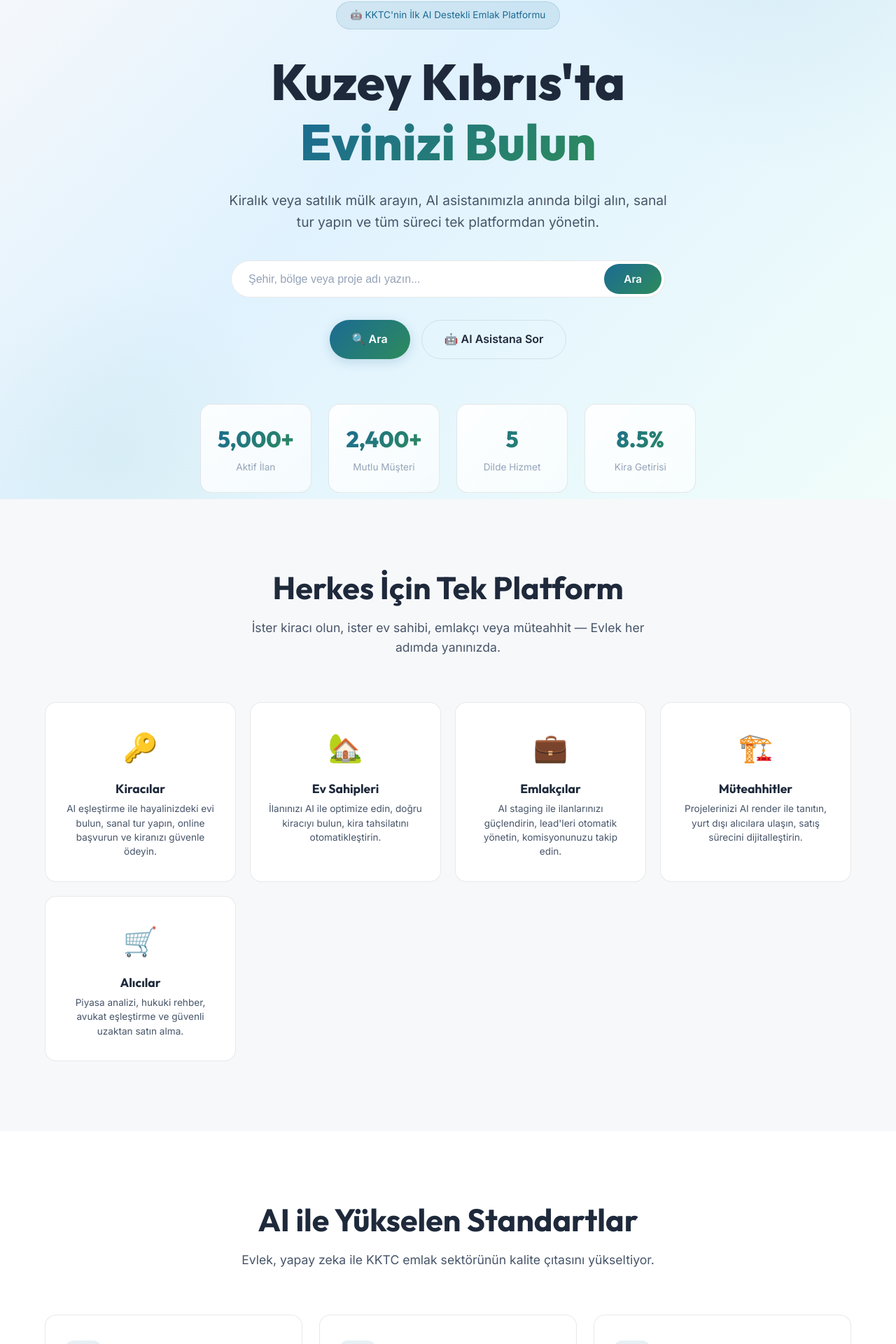
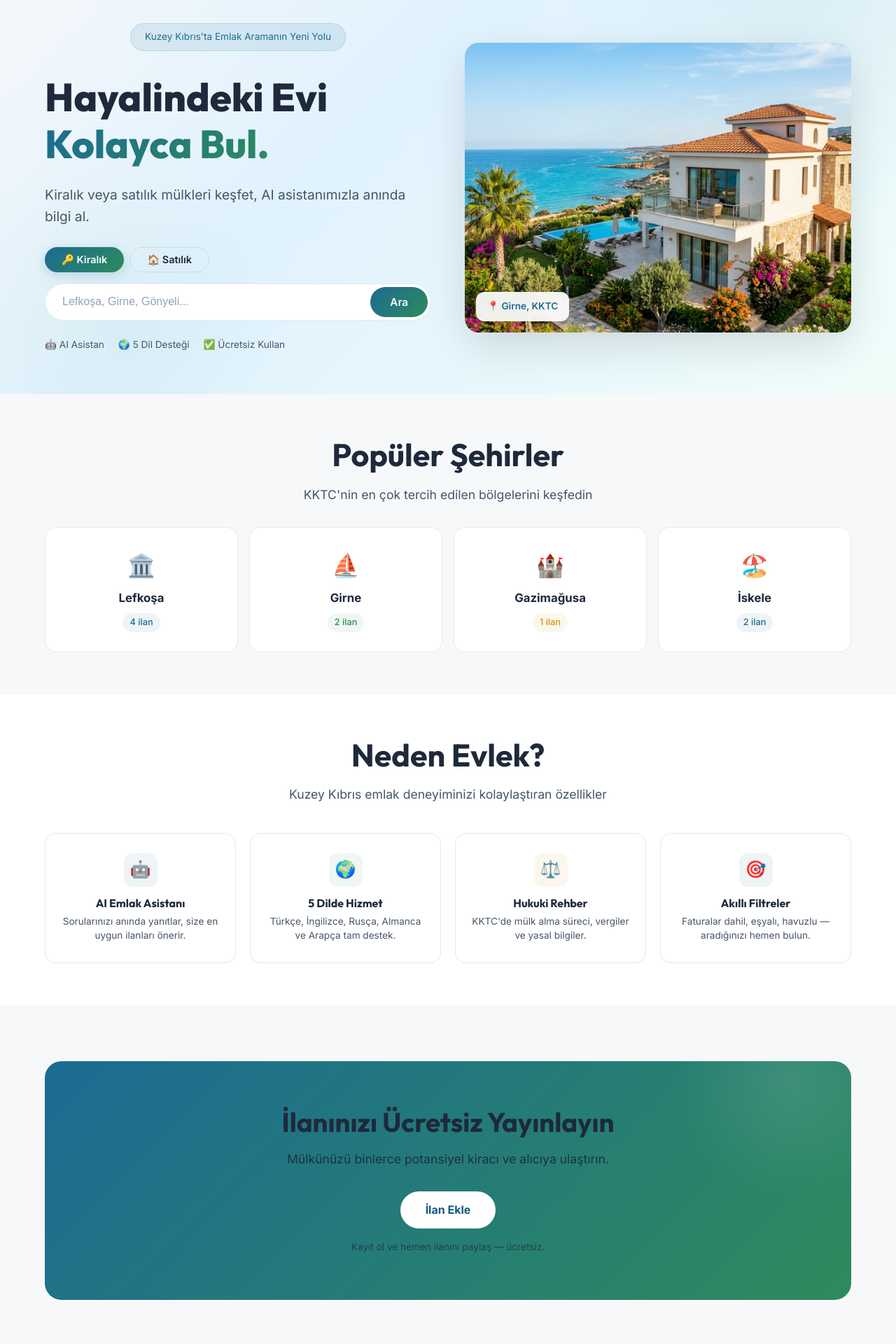
Before and after one commit to odinsondede/cyprusnest, a Next.js app: page / in a window 1280 px wide. Shown: the part 87-2007 px from the top of the page at 70% size. Built offline with nearby package versions, Linux system fonts and the light colour scheme; no server answers.

Commit message:
Faz 6b: Homepage yeniden tasarim - split hero, sehir kartlari, gercek sayilar

```diff
--- a/src/app/page.tsx
+++ b/src/app/page.tsx
@@ -7,139 +7,299 @@ import Navbar from '@/components/Navbar';
 
 export default function Home() {
   const [locale, setLocale] = useState<Locale>('tr');
+  const [listingType, setListingType] = useState<'rent' | 'sale'>('rent');
   const dir = locale === 'ar' ? 'rtl' : 'ltr';
+
+  const heroTexts = {
+    tr: {
+      tagline: 'Kuzey Kıbrıs\'ta Emlak Aramanın Yeni Yolu',
+      title: 'Hayalindeki Evi',
+      titleHighlight: 'Kolayca Bul.',
+      subtitle: 'Kiralık veya satılık mülkleri keşfet, AI asistanımızla anında bilgi al.',
+      rent: 'Kiralık',
+      sale: 'Satılık',
+      searchPlaceholder: 'Lefkoşa, Girne, Gönyeli...',
+      search: 'Ara',
+      trust1: 'AI Asistan',
+      trust2: '5 Dil Desteği',
+      trust3: 'Ücretsiz Kullan',
+      citiesTitle: 'Popüler Şehirler',
+      citiesSubtitle: 'KKTC\'nin en çok tercih edilen bölgelerini keşfedin',
+      whyTitle: 'Neden Evlek?',
+      whySubtitle: 'Kuzey Kıbrıs emlak deneyiminizi kolaylaştıran özellikler',
+      why1Title: 'AI Emlak Asistanı',
+      why1Desc: 'Sorularınızı anında yanıtlar, size en uygun ilanları önerir.',
+      why2Title: '5 Dilde Hizmet',
+      why2Desc: 'Türkçe, İngilizce, Rusça, Almanca ve Arapça tam destek.',
+      why3Title: 'Hukuki Rehber',
+      why3Desc: 'KKTC\'de mülk alma süreci, vergiler ve yasal bilgiler.',
+      why4Title: 'Akıllı Filtreler',
+      why4Desc: 'Faturalar dahil, eşyalı, havuzlu — aradığınızı hemen bulun.',
+      ctaTitle: 'İlanınızı Ücretsiz Yayınlayın',
+      ctaSubtitle: 'Mülkünüzü binlerce potansiyel kiracı ve alıcıya ulaştırın.',
+      ctaButton: 'İlan Ekle',
+      ctaNote: 'Kayıt ol ve hemen ilanını paylaş — ücretsiz.',
+    },
+    en: {
+      tagline: 'The New Way to Find Property in North Cyprus',
+      title: 'Find Your Dream',
+      titleHighlight: 'Home Easily.',
+      subtitle: 'Discover rental or sale properties, get instant info with our AI assistant.',
+      rent: 'Rent',
+      sale: 'Buy',
+      searchPlaceholder: 'Nicosia, Kyrenia, Gönyeli...',
+      search: 'Search',
+      trust1: 'AI Assistant',
+      trust2: '5 Languages',
+      trust3: 'Free to Use',
+      citiesTitle: 'Popular Cities',
+      citiesSubtitle: 'Explore the most popular areas of North Cyprus',
+      whyTitle: 'Why Evlek?',
+      whySubtitle: 'Features that simplify your North Cyprus property experience',
+      why1Title: 'AI Property Assistant',
+      why1Desc: 'Instant answers to your questions, personalized recommendations.',
+      why2Title: '5 Language Support',
+      why2Desc: 'Full support in Turkish, English, Russian, German and Arabic.',
+      why3Title: 'Legal Guide',
+      why3Desc: 'Property buying process, taxes and legal info in KKTC.',
+      why4Title: 'Smart Filters',
+      why4Desc: 'Bills included, furnished, pool — find exactly what you need.',
+      ctaTitle: 'List Your Property for Free',
+      ctaSubtitle: 'Reach thousands of potential tenants and buyers.',
+      ctaButton: 'Add Listing',
+      ctaNote: 'Sign up and share your listing — it\'s free.',
+    },
+  };
+
+  const txt = heroTexts[locale as 'tr' | 'en'] || heroTexts.en;
+
+  const cities = [
+    { name: locale === 'tr' ? 'Lefkoşa' : 'Nicosia', emoji: '🏛️', count: locale === 'tr' ? '4 ilan' : '4 listings', color: '#1B6B93' },
+    { name: locale === 'tr' ? 'Girne' : 'Kyrenia', emoji: '⛵', count: locale === 'tr' ? '2 ilan' : '2 listings', color: '#2D8B5C' },
+    { name: locale === 'tr' ? 'Gazimağusa' : 'Famagusta', emoji: '🏰', count: locale === 'tr' ? '1 ilan' : '1 listing', color: '#D4940A' },
+    { name: locale === 'tr' ? 'İskele' : 'Iskele', emoji: '🏖️', count: locale === 'tr' ? '2 ilan' : '2 listings', color: '#1B6B93' },
+  ];
 
   return (
     <div dir={dir}>
       <Navbar locale={locale} onLocaleChange={setLocale} activePage="home" />
 
-      {/* ========== HERO ========== */}
-      <section className="hero">
+      {/* ========== HERO — Split Layout ========== */}
+      <section className="hero" style={{ minHeight: 'auto', padding: '120px 0 60px' }}>
         <div className="container">
-          <div className="hero-badge">{t(locale, 'hero.badge')}</div>
+          <div style={{
+            display: 'grid',
+            gridTemplateColumns: '1fr 1fr',
+            gap: '48px',
+            alignItems: 'center',
+          }}>
+            {/* Left — Text */}
+            <div>
+              <div className="hero-badge">{txt.tagline}</div>
 
-          <h1 className="hero-title">
-            {t(locale, 'hero.title')}<br />
-            <span className="highlight">{t(locale, 'hero.titleHighlight')}</span>
-          </h1>
+              <h1 className="hero-title" style={{ textAlign: 'left', fontSize: 'clamp(2rem, 5vw, 3.5rem)' }}>
+                {txt.title}<br />
+                <span className="highlight">{txt.titleHighlight}</span>
+              </h1>
 
-          <p className="hero-subtitle">{t(locale, 'hero.subtitle')}</p>
+              <p className="hero-subtitle" style={{ textAlign: 'left', margin: '0 0 28px' }}>
+                {txt.subtitle}
+              </p>
 
-          <form className="hero-search" onSubmit={(e) => { e.preventDefault(); window.location.href = '/properties'; }}>
-            <input
-              type="text"
-              placeholder={t(locale, 'hero.searchPlaceholder')}
-            />
-            <button type="submit">{t(locale, 'hero.ctaSearch')}</button>
-          </form>
+              {/* Type Toggle */}
+              <div style={{ display: 'flex', gap: '8px', marginBottom: '16px' }}>
+                <button
+                  onClick={() => setListingType('rent')}
+                  className={`btn ${listingType === 'rent' ? 'btn-primary' : 'btn-outline'}`}
+                  style={{ borderRadius: '999px', padding: '8px 24px' }}
+                >
+                  🔑 {txt.rent}
+                </button>
+                <button
+                  onClick={() => setListingType('sale')}
+                  className={`btn ${listingType === 'sale' ? 'btn-primary' : 'btn-outline'}`}
+                  style={{ borderRadius: '999px', padding: '8px 24px' }}
+                >
+                  🏠 {txt.sale}
+                </button>
+              </div>
 
-          <div className="hero-actions">
-            <a href="/properties" className="btn btn-primary btn-lg">
-              🔍 {t(locale, 'hero.ctaSearch')}
-            </a>
-            <a href="/properties" className="btn btn-outline btn-lg">
-              🤖 {t(locale, 'hero.ctaChat')}
-            </a>
-          </div>
+              {/* Search */}
+              <form
+                className="hero-search"
+                style={{ margin: '0 0 24px', maxWidth: '100%' }}
+                onSubmit={(e) => {
+                  e.preventDefault();
+                  window.location.href = `/properties?type=${listingType}`;
+                }}
+              >
+                <input type="text" placeholder={txt.searchPlaceholder} />
+                <button type="submit">{txt.search}</button>
+              </form>
 
-          <div className="hero-stats">
-            <div className="hero-stat">
-              <div className="stat-value">5,000+</div>
-              <div className="stat-label">{t(locale, 'hero.stat1')}</div>
+              {/* Trust Signals */}
+              <div style={{
+                display: 'flex',
+                gap: '20px',
+                fontSize: '0.85rem',
+                color: 'var(--text-secondary)',
+                flexWrap: 'wrap',
+              }}>
+                <span>🤖 {txt.trust1}</span>
+                <span>🌍 {txt.trust2}</span>
+                <span>✅ {txt.trust3}</span>
+              </div>
             </div>
-            <div className="hero-stat">
-              <div className="stat-value">2,400+</div>
-              <div className="stat-label">{t(locale, 'hero.stat2')}</div>
-            </div>
-            <div className="hero-stat">
-              <div className="stat-value">5</div>
-              <div className="stat-label">{t(locale, 'hero.stat3')}</div>
-            </div>
-            <div className="hero-stat">
-              <div className="stat-value">8.5%</div>
-              <div className="stat-label">{t(locale, 'hero.stat4')}</div>
+
+            {/* Right — Hero Image */}
+            <div style={{
+              borderRadius: '20px',
+              overflow: 'hidden',
+              boxShadow: '0 20px 60px rgba(0,0,0,0.12)',
+              aspectRatio: '4/3',
+              position: 'relative',
+            }}>
+              <img
+                src="/hero-villa.png"
+                alt="North Cyprus Mediterranean Villa"
+                style={{
+                  width: '100%',
+                  height: '100%',
+                  objectFit: 'cover',
+                  display: 'block',
+                }}
+              />
+              <div style={{
+                position: 'absolute',
+                bottom: '16px',
+                left: '16px',
+                background: 'rgba(255,255,255,0.92)',
+                backdropFilter: 'blur(10px)',
+                borderRadius: '12px',
+                padding: '10px 16px',
+                fontSize: '0.85rem',
+                fontWeight: 600,
+                color: 'var(--primary)',
+                boxShadow: '0 4px 16px rgba(0,0,0,0.1)',
+              }}>
+                📍 {locale === 'tr' ? 'Girne, KKTC' : 'Kyrenia, KKTC'}
+              </div>
             </div>
           </div>
         </div>
       </section>
 
-      {/* ========== ROLES SECTION ========== */}
-      <section className="section" id="roles">
+      {/* ========== CITIES SECTION ========== */}
+      <section className="section" style={{ paddingTop: '60px', paddingBottom: '60px' }}>
         <div className="container">
-          <div className="section-header">
-            <h2 className="section-title">{t(locale, 'roles.title')}</h2>
-            <p className="section-subtitle">{t(locale, 'roles.subtitle')}</p>
+          <div className="section-header" style={{ marginBottom: '32px' }}>
+            <h2 className="section-title">{txt.citiesTitle}</h2>
+            <p className="section-subtitle">{txt.citiesSubtitle}</p>
           </div>
 
-          <div className="roles-grid">
-            <div className="role-card">
-              <div className="role-icon">🔑</div>
-              <h3>{t(locale, 'roles.tenant.title')}</h3>
-              <p>{t(locale, 'roles.tenant.desc')}</p>
-            </div>
-            <div className="role-card">
-              <div className="role-icon">🏡</div>
-              <h3>{t(locale, 'roles.landlord.title')}</h3>
-              <p>{t(locale, 'roles.landlord.desc')}</p>
-            </div>
-            <div className="role-card">
-              <div className="role-icon">💼</div>
-              <h3>{t(locale, 'roles.agent.title')}</h3>
-              <p>{t(locale, 'roles.agent.desc')}</p>
-            </div>
-            <div className="role-card">
-              <div className="role-icon">🏗️</div>
-              <h3>{t(locale, 'roles.contractor.title')}</h3>
-              <p>{t(locale, 'roles.contractor.desc')}</p>
-            </div>
-            <div className="role-card">
-              <div className="role-icon">🛒</div>
-              <h3>{t(locale, 'roles.buyer.title')}</h3>
-              <p>{t(locale, 'roles.buyer.desc')}</p>
-            </div>
+          <div style={{
+            display: 'grid',
+            gridTemplateColumns: 'repeat(4, 1fr)',
+            gap: '16px',
+          }}>
+            {cities.map((city) => (
+              <a
+                key={city.name}
+                href={`/properties?city=${city.name}`}
+                style={{
+                  display: 'flex',
+                  flexDirection: 'column',
+                  alignItems: 'center',
+                  gap: '8px',
+                  padding: '28px 16px',
+                  background: 'var(--bg-card)',
+                  border: '1px solid var(--border)',
+                  borderRadius: '16px',
+                  textDecoration: 'none',
+                  transition: 'all 0.3s ease',
+                  cursor: 'pointer',
+                  textAlign: 'center',
+                }}
+                onMouseEnter={(e) => {
+                  (e.currentTarget as HTMLElement).style.transform = 'translateY(-4px)';
+                  (e.currentTarget as HTMLElement).style.boxShadow = '0 8px 32px rgba(0,0,0,0.08)';
+                  (e.currentTarget as HTMLElement).style.borderColor = city.color;
+                }}
+                onMouseLeave={(e) => {
+                  (e.currentTarget as HTMLElement).style.transform = 'translateY(0)';
+                  (e.currentTarget as HTMLElement).style.boxShadow = 'none';
+                  (e.currentTarget as HTMLElement).style.borderColor = 'var(--border)';
+                }}
+              >
+                <span style={{ fontSize: '2rem' }}>{city.emoji}</span>
+                <span style={{ fontWeight: 700, fontSize: '1.05rem', color: 'var(--text-primary)' }}>{city.name}</span>
+                <span style={{
+                  fontSize: '0.8rem',
+                  color: city.color,
+                  background: `${city.color}12`,
+                  padding: '3px 10px',
+                  borderRadius: '999px',
+                  fontWeight: 500,
+                }}>{city.count}</span>
+              </a>
+            ))}
           </div>
         </div>
       </section>
 
-      {/* ========== FEATURES SECTION ========== */}
-      <section className="section" id="features" style={{ background: 'var(--bg-secondary)' }}>
+      {/* ========== WHY EVLEK SECTION ========== */}
+      <section className="section" id="features" style={{ background: 'var(--bg-secondary)', paddingTop: '60px', paddingBottom: '60px' }}>
         <div className="container">
-          <div className="section-header">
-            <h2 className="section-title">{t(locale, 'features.title')}</h2>
-            <p className="section-subtitle">{t(locale, 'features.subtitle')}</p>
+          <div className="section-header" style={{ marginBottom: '40px' }}>
+            <h2 className="section-title">{txt.whyTitle}</h2>
+            <p className="section-subtitle">{txt.whySubtitle}</p>
           </div>
 
-          <div className="features-grid">
-            <div className="feature-card">
-              <div className="feature-icon">🤖</div>
-              <h3>{t(locale, 'features.chatbot.title')}</h3>
-              <p>{t(locale, 'features.chatbot.desc')}</p>
-            </div>
-            <div className="feature-card">
-              <div className="feature-icon">🖼️</div>
-              <h3>{t(locale, 'features.staging.title')}</h3>
-              <p>{t(locale, 'features.staging.desc')}</p>
-            </div>
-            <div className="feature-card">
-              <div className="feature-icon">⚖️</div>
-              <h3>{t(locale, 'features.legal.title')}</h3>
-              <p>{t(locale, 'features.legal.desc')}</p>
-            </div>
-            <div className="feature-card">
-              <div className="feature-icon">⭐</div>
-              <h3>{t(locale, 'features.score.title')}</h3>
-              <p>{t(locale, 'features.score.desc')}</p>
-            </div>
-            <div className="feature-card">
-              <div className="feature-icon">💳</div>
-              <h3>{t(locale, 'features.payment.title')}</h3>
-              <p>{t(locale, 'features.payment.desc')}</p>
-            </div>
-            <div className="feature-card">
-              <div className="feature-icon">📊</div>
-              <h3>{t(locale, 'features.intel.title')}</h3>
-              <p>{t(locale, 'features.intel.desc')}</p>
-            </div>
+          <div style={{
+            display: 'grid',
+            gridTemplateColumns: 'repeat(4, 1fr)',
+            gap: '20px',
+          }}>
+            {[
+              { icon: '🤖', title: txt.why1Title, desc: txt.why1Desc, color: '#1B6B93' },
+              { icon: '🌍', title: txt.why2Title, desc: txt.why2Desc, color: '#2D8B5C' },
+              { icon: '⚖️', title: txt.why3Title, desc: txt.why3Desc, color: '#D4940A' },
+              { icon: '🎯', title: txt.why4Title, desc: txt.why4Desc, color: '#1B6B93' },
+            ].map((f) => (
+              <div
+                key={f.title}
+                style={{
+                  padding: '28px 20px',
+                  background: 'var(--bg-card)',
+                  border: '1px solid var(--border)',
+                  borderRadius: '16px',
+                  textAlign: 'center',
+                  transition: 'all 0.3s ease',
+                }}
+                onMouseEnter={(e) => {
+                  (e.currentTarget as HTMLElement).style.transform = 'translateY(-4px)';
+                  (e.currentTarget as HTMLElement).style.boxShadow = '0 8px 32px rgba(0,0,0,0.06)';
+                }}
+                onMouseLeave={(e) => {
+                  (e.currentTarget as HTMLElement).style.transform = 'translateY(0)';
+                  (e.currentTarget as HTMLElement).style.boxShadow = 'none';
+                }}
+              >
+                <div style={{
+                  width: '48px',
+                  height: '48px',
+                  background: `${f.color}12`,
+                  borderRadius: '12px',
+                  display: 'flex',
+                  alignItems: 'center',
+                  justifyContent: 'center',
+                  fontSize: '1.5rem',
+                  margin: '0 auto 14px',
+                }}>{f.icon}</div>
+                <h3 style={{ fontSize: '1rem', fontWeight: 700, marginBottom: '6px', color: 'var(--text-primary)' }}>{f.title}</h3>
+                <p style={{ fontSize: '0.85rem', color: 'var(--text-secondary)', lineHeight: 1.5 }}>{f.desc}</p>
+              </div>
+            ))}
           </div>
         </div>
       </section>
@@ -148,10 +308,12 @@ export default function Home() {
       <section className="cta-section">
         <div className="container">
           <div className="cta-box">
-            <h2>{t(locale, 'cta.title')}</h2>
-            <p>{t(locale, 'cta.subtitle')}</p>
-            <button className="btn btn-lg">{t(locale, 'cta.button')}</button>
-            <div className="cta-note">{t(locale, 'cta.note')}</div>
+            <h2>{txt.ctaTitle}</h2>
+            <p>{txt.ctaSubtitle}</p>
+            <a href="/add-property" className="btn btn-lg" style={{ background: 'white', color: 'var(--primary-dark)', fontWeight: 700, padding: '14px 36px' }}>
+              {txt.ctaButton}
+            </a>
+            <div className="cta-note">{txt.ctaNote}</div>
           </div>
         </div>
       </section>
@@ -171,10 +333,10 @@ export default function Home() {
             <div className="footer-col">
               <h4>{t(locale, 'footer.platform')}</h4>
               <ul>
-                <li><a href="#rent">{t(locale, 'nav.rent')}</a></li>
-                <li><a href="#buy">{t(locale, 'nav.buy')}</a></li>
-                <li><a href="#staging">{t(locale, 'nav.staging')}</a></li>
-                <li><a href="#legal">{t(locale, 'nav.legal')}</a></li>
+                <li><a href="/properties?type=rent">{txt.rent}</a></li>
+                <li><a href="/properties?type=sale">{txt.sale}</a></li>
+                <li><a href="/blog">Blog</a></li>
+                <li><a href="/legal">{t(locale, 'nav.legal')}</a></li>
               </ul>
             </div>
 
@@ -189,8 +351,8 @@ export default function Home() {
             <div className="footer-col">
               <h4>{t(locale, 'footer.legal')}</h4>
               <ul>
-                <li><a href="#">{t(locale, 'footer.privacy')}</a></li>
-                <li><a href="#">{t(locale, 'footer.terms')}</a></li>
+                <li><a href="/legal">{t(locale, 'footer.privacy')}</a></li>
+                <li><a href="/legal">{t(locale, 'footer.terms')}</a></li>
               </ul>
             </div>
           </div>
```
Also changed, not shown: public/hero-villa.png (added).
